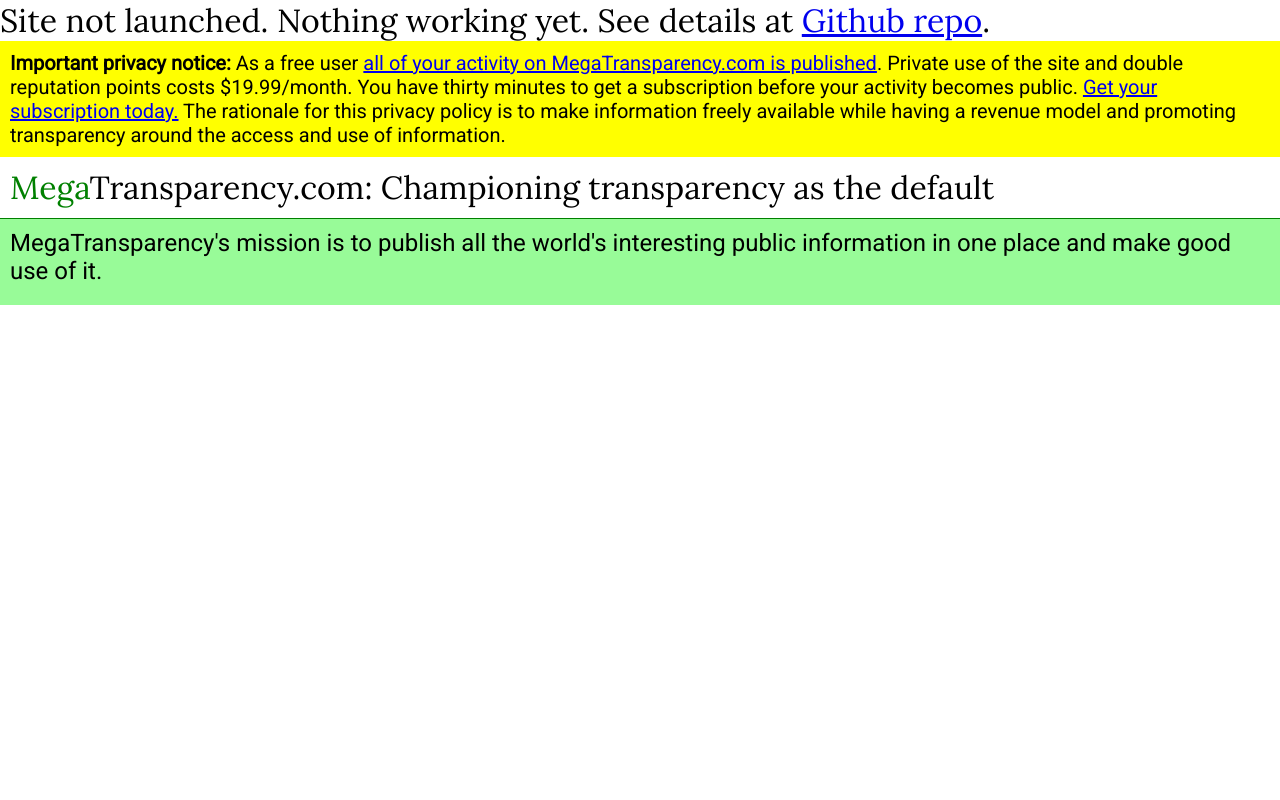
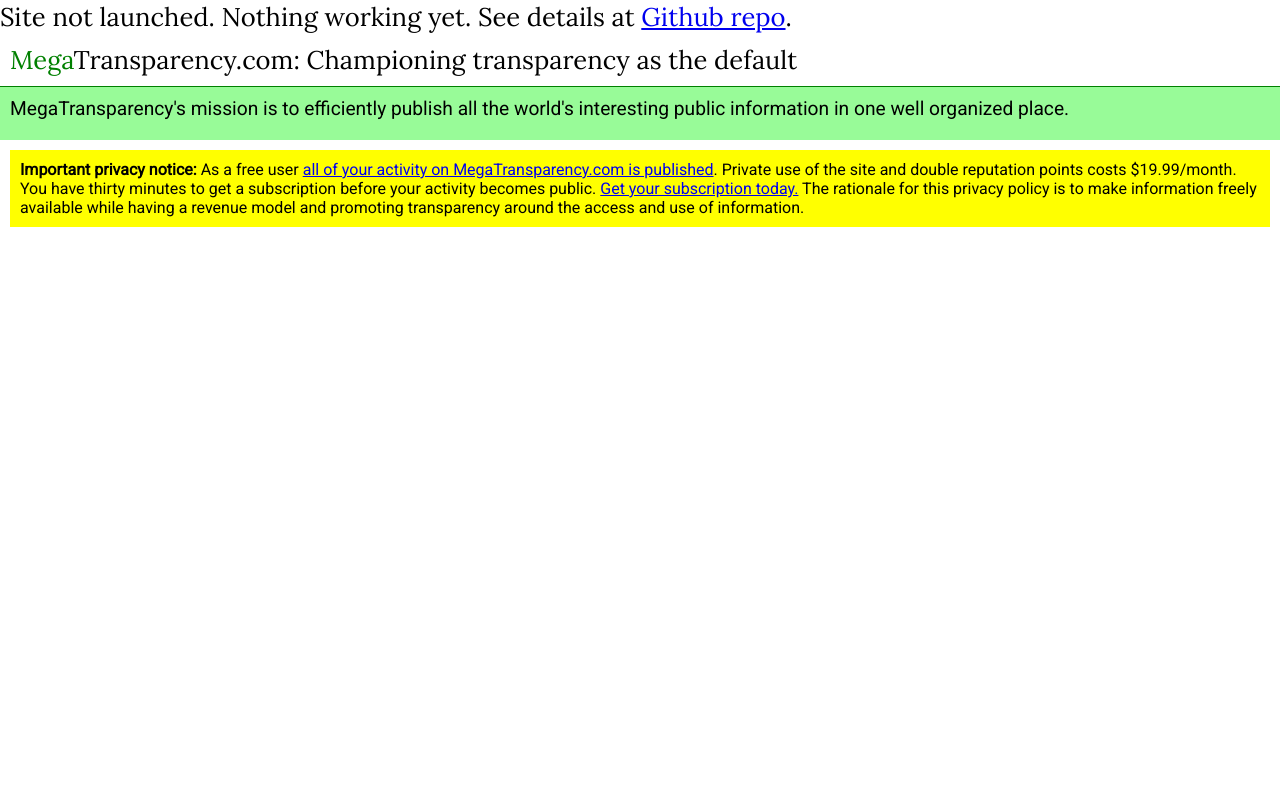
Before and after one commit to MegaTransparency/MegaTransparency, a Flask app: template templates/index.html in a window 1280 px wide. Run offline with Flask 2, Linux system fonts and the light colour scheme; the template is opened without the code that fills it, so the values that code supplies are empty; parts of the project's set-up code (start-up, migrations or seed data) failed here and were passed over; some libraries are stand-ins or nearby versions.

Commit message:
update mission statement; move warning banner

```diff
--- a/static/css/main.css
+++ b/static/css/main.css
@@ -1,5 +1,5 @@
       body {
-          font: normal 1em 'Roboto', sans-serif !important;
+          font: normal .8em 'Roboto', sans-serif !important;
       }
       #header {
           padding:10px;
--- a/static/js/main.js
+++ b/static/js/main.js
@@ -1,3 +1,20 @@
+function debounce(delay, callback) {
+    var timeout = null;
+    return function () {
+        //
+        // if a timeout has been registered before then
+        // cancel it so that we can setup a fresh timeout
+        //
+        if (timeout) {
+            clearTimeout(timeout);
+        }
+        var args = arguments;
+        timeout = setTimeout(function () {
+            callback.apply(null, args);
+            timeout = null;
+        }, delay);
+    };
+}
 $(function() {
     window.mouse_locations = []
     $(window).on("unload", function(e) {
@@ -14,7 +31,7 @@
             data: {uuid:page_view_uuid, data: JSON.stringify(data)}
         });
     });
-    $(document).mousemove(function(event) {
+    $(document).mousemove(debounce(250, function(event) {
         mouse_locations.push({'x': event.pageX, 'y': event.pageY})
-    });
+    }));
 });
--- a/templates/index.html
+++ b/templates/index.html
@@ -51,9 +51,11 @@
         <script src="/static/js/main.js"></script>
     </head>
     <body>
-        <h1>Site not launched. Nothing working yet. See details at <a href="https://github.com/wayeasycorp/FreeOpenData">Github repo</a>.</h1>
+        <h1>Site not launched. Nothing working yet. See details at <a href="https://github.com/megatransparency/megatransparency">Github repo</a>.</h1>
+
+        <div id="header"><h1><span class="free">Mega</span>Transparency.com: Championing transparency as the default</h1></div>
+        <div id="main"><div id="intro"><p>MegaTransparency's mission is to efficiently publish all the world's interesting public information in one well organized place.</p></div>
         <div id="notice_about_free_use"><strong>Important privacy notice:</strong> As a free user <a href="/public_activity_log/">all of your activity on MegaTransparency.com is published</a>. Private use of the site and double reputation points costs $19.99/month. You have thirty minutes to get a subscription before your activity becomes public. <a href="/subscribe/">Get your subscription today.</a> The rationale for this privacy policy is to make information freely available while having a revenue model and promoting transparency around the access and use of information.</div>
-        <div id="header"><h1><span class="free">Mega</span>Transparency.com: Championing transparency as the default</h1></div>
-        <div id="main"><div id="intro"><p>MegaTransparency's mission is to publish all the world's interesting public information in one place and make good use of it.</p></div></div>
+        </div>
     </body>
 </html>
```
Also changed, not shown: tims_time_log.md (+1 -1 lines), README.md.
